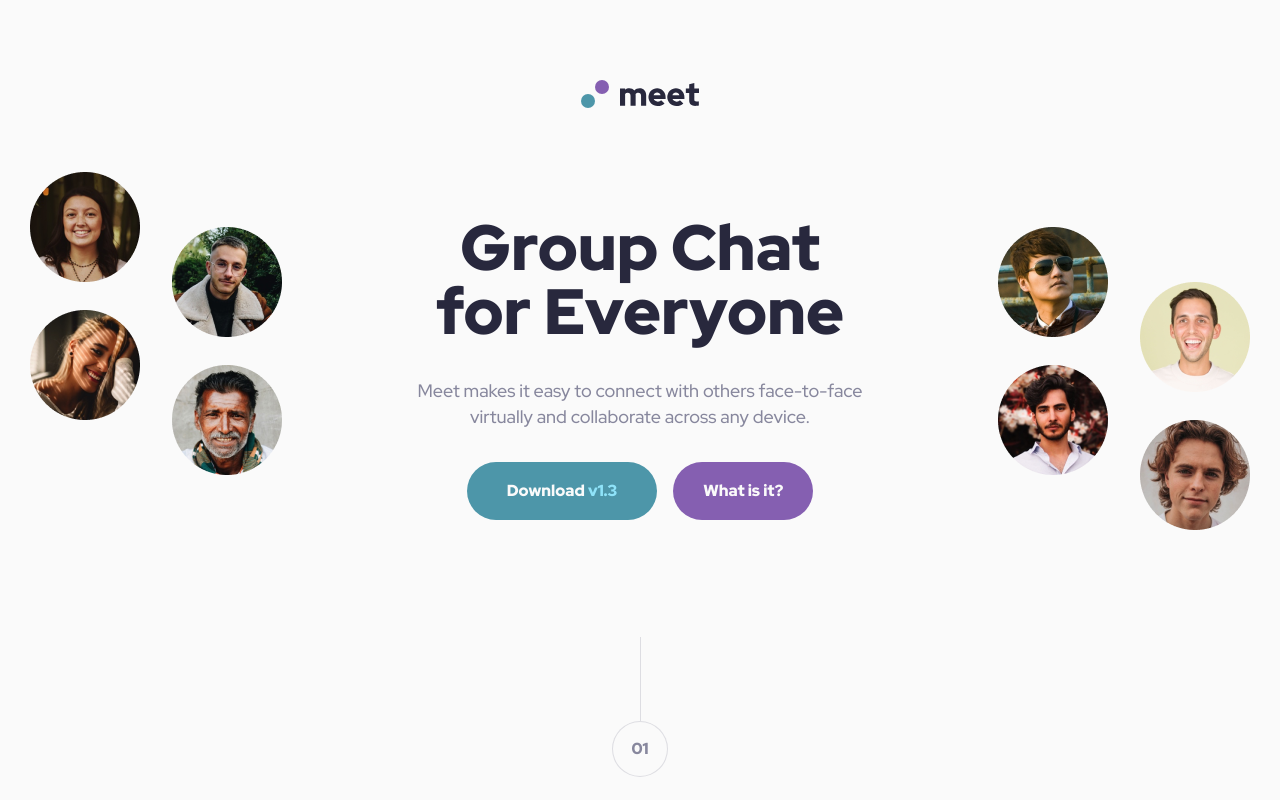
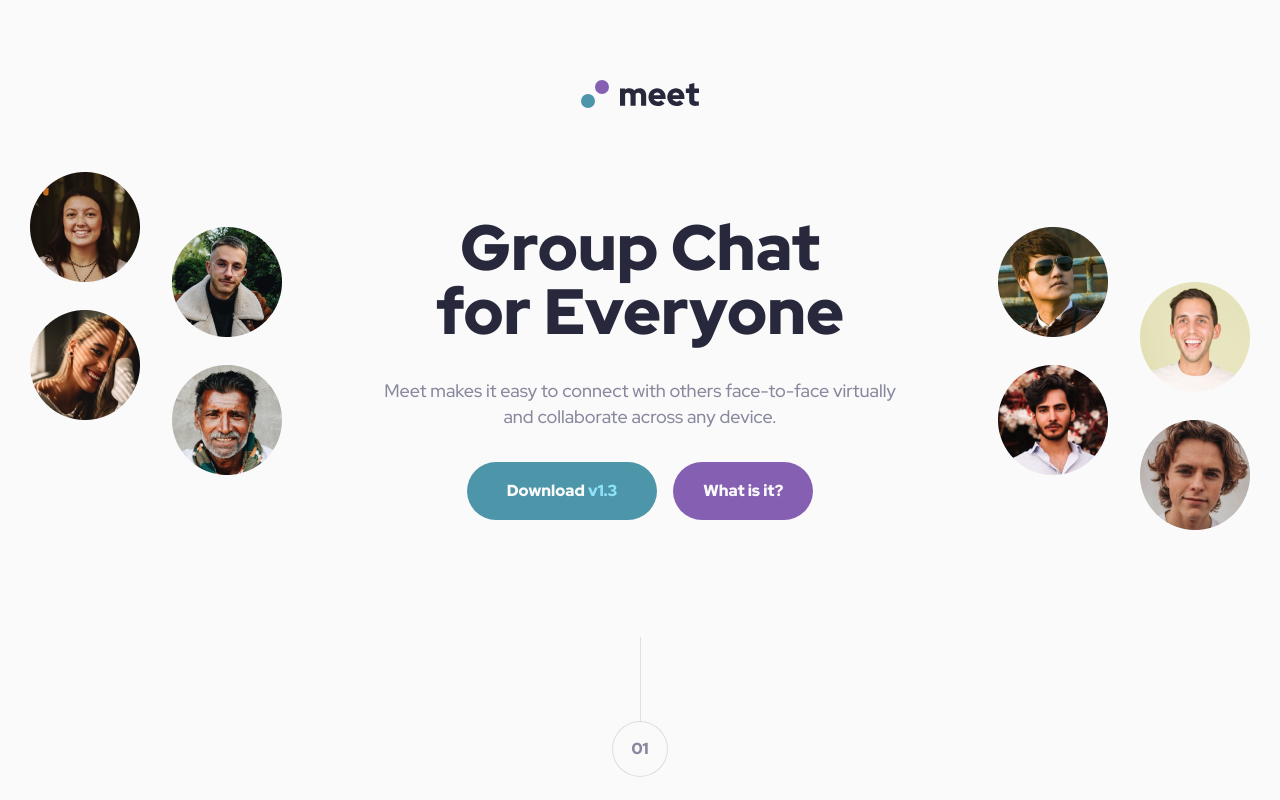
Before and after one commit to john-mirage/frontend-mentor-meet-landing-page, a React (Vite) app: page / in a window 1280 px wide. Shown: the top 800 px of the page. Built offline with nearby package versions, Linux system fonts and the light colour scheme.

Commit message:
fix: fix hero subtitle max width

```diff
--- a/src/components/Hero/Hero.style.ts
+++ b/src/components/Hero/Hero.style.ts
@@ -71,9 +71,12 @@ export const Title = styled("h2", {
 });
 
 export const Subtitle = styled("p", body, {
-  marginBottom: "$32",
-  maxWidth: "$456",
-  color: "$gray",
+  "marginBottom": "$32",
+  "maxWidth": "$456",
+  "color": "$gray",
+  "@xl": {
+    maxWidth: "$540",
+  },
 });
 
 export const ButtonGroup = styled("div", {
```
